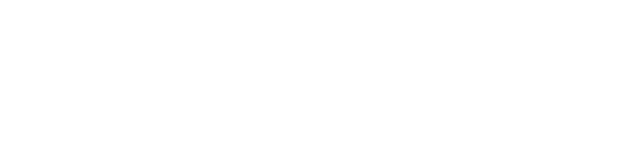
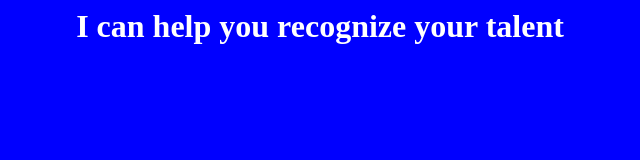
Before and after one commit to aliya-fatima/findyourtalent, a plain HTML site: page index.html in a window 1280 px wide. Shown: the whole page, without its empty margins (320-960 px from the left). Drawn offline with Linux system fonts and the light colour scheme.

Commit message:
Update index.html

```diff
--- a/index.html
+++ b/index.html
@@ -2,17 +2,17 @@
 <html>
   <title>
     Talent....!!
-  <title>
+  </title>
 
   <body>
-    <h1>I can help you recognize your talent<h1>
-  <body>
+    <h1>I can help you recognize your talent</h1>
+  </body>
 
   <style>
     body {
-      background-color:green;
+      background-color:blue;
       color:#fff;
       text-align:center;
     }
-  <style>
-<html>
+  </style>
+</html>
```
